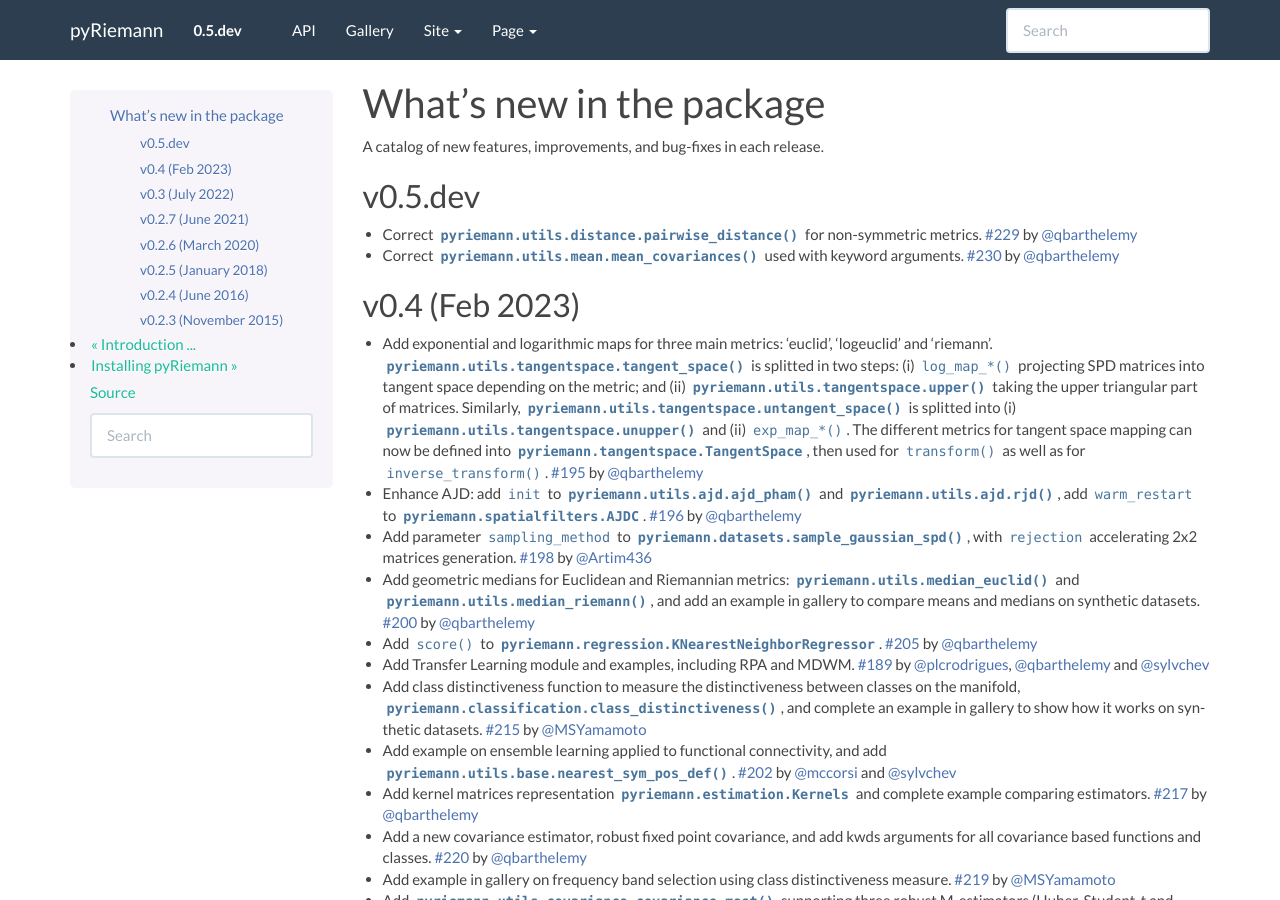
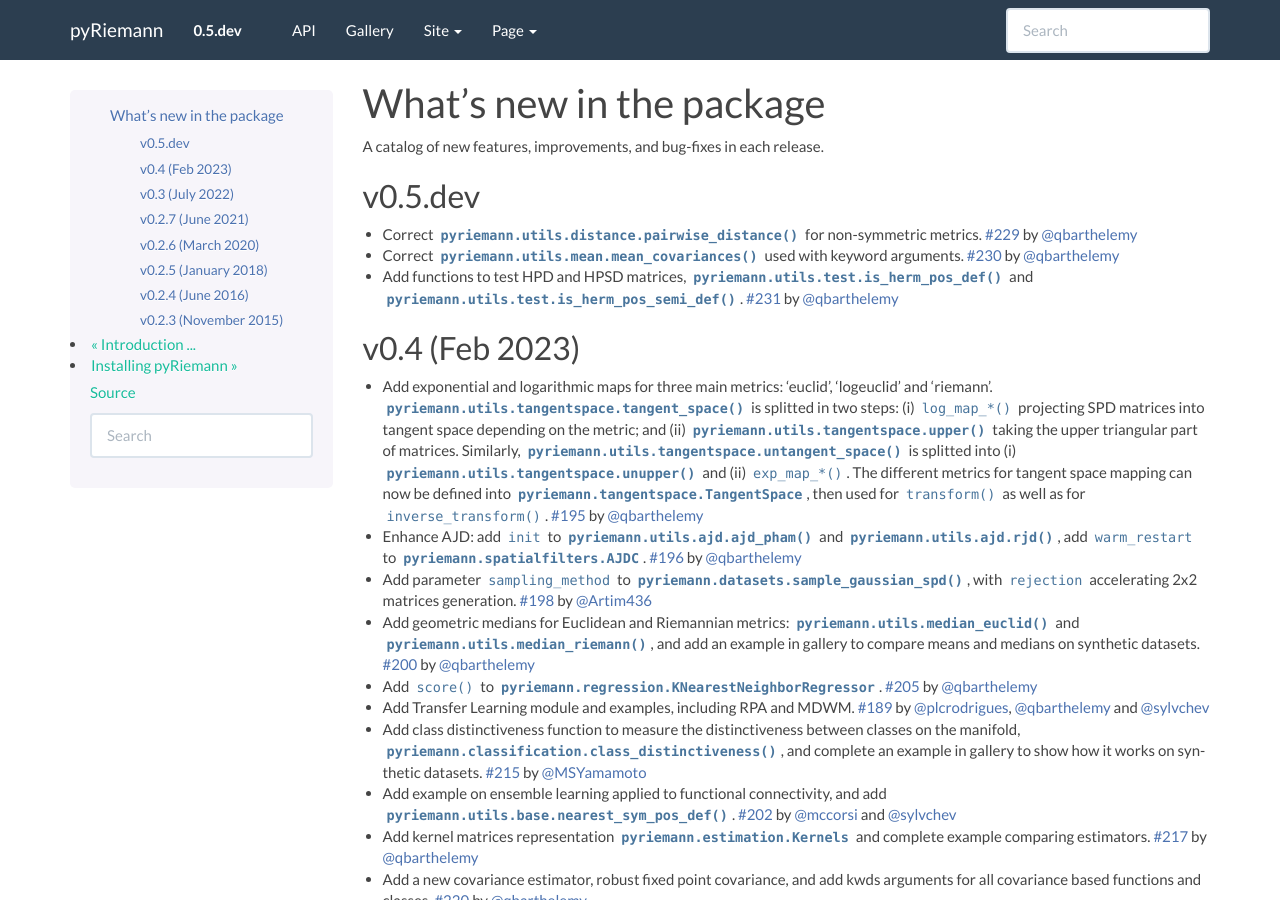
Before and after one commit to pyRiemann/pyRiemann, a Sphinx documentation site: the page built from doc/whatsnew.rst, in a window 1280 px wide and 900 px high. Built offline with Sphinx 7.4.7, drawn with Linux system fonts in a browser that asks for light colours; pages that are not in the unit, such as notebooks, are missing from menus.

Commit message:
complete whatsnew

```diff
--- a/doc/whatsnew.rst
+++ b/doc/whatsnew.rst
@@ -13,6 +13,8 @@ v0.5.dev
 - Correct :func:`pyriemann.utils.distance.pairwise_distance` for non-symmetric metrics. :pr:`229` by :user:`qbarthelemy`
 
 - Correct :func:`pyriemann.utils.mean.mean_covariances` used with keyword arguments. :pr:`230` by :user:`qbarthelemy`
+
+- Add functions to test HPD and HPSD matrices, :func:`pyriemann.utils.test.is_herm_pos_def` and :func:`pyriemann.utils.test.is_herm_pos_semi_def`. :pr:`231` by :user:`qbarthelemy`
 
 
 v0.4 (Feb 2023)
```
